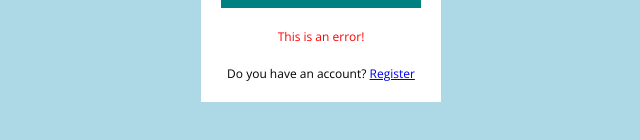
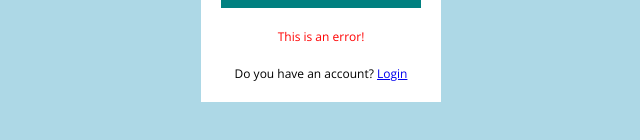
Before and after one commit to bekasturua/React-NodeJs, a React (Create React App) app in the folder client/: page /register in a window 1280 px wide. Shown: the part 486-626 px from the top of the page, without its empty margins (319-959 px from the left). Built offline with nearby package versions, Linux system fonts and the light colour scheme.

Commit message:
change name

```diff
--- a/client/src/pages/Register.jsx
+++ b/client/src/pages/Register.jsx
@@ -11,7 +11,7 @@ const Register = () => {
                 <input required type="password" placeholder='password' />
                 <button> Register</button>
                 <p>This is an error!</p>
-                <span>Do you have an account? <Link to="/login">Register</Link></span>
+                <span>Do you have an account? <Link to="/login">Login</Link></span>
             </form>
 
         </div>
```
